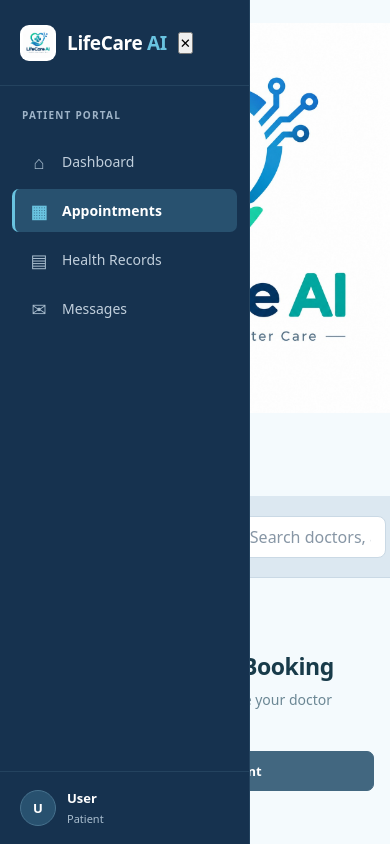
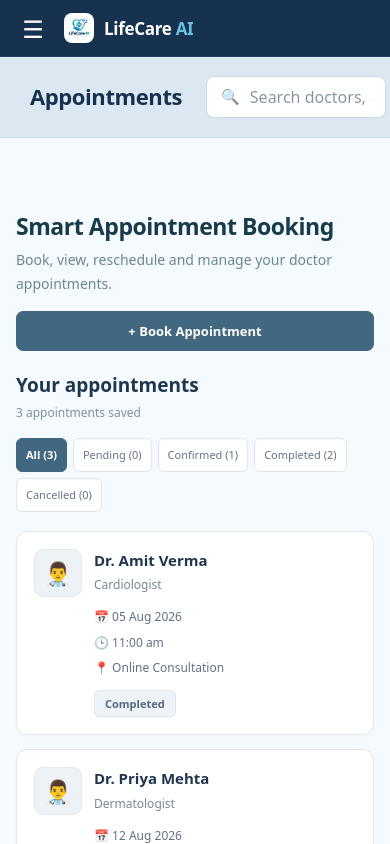
Before and after one commit to Diyamalik1536/LifeCare-AI, a React (Vite) app in the folder Patient/: page /appointments in a window 390 px wide. Shown: the top 844 px of the page. Built offline with nearby package versions, Linux system fonts and the light colour scheme.

Commit message:
Update Sidebar.css

```diff
--- a/Patient/src/shared/Sidebar.css
+++ b/Patient/src/shared/Sidebar.css
@@ -6,6 +6,8 @@
 .sidebar {
   width: 250px;
   height: 100vh;
+  height: 100dvh;
+  overflow-y: auto;
   background: #16324F;
   color: #FFFFFF;
   position: fixed;
@@ -14,8 +16,8 @@
   display: flex;
   flex-direction: column;
   border-right: 1px solid #24435F;
-  z-index: 100;
-  transition: width 0.2s ease;
+  z-index: 120;
+  transition: transform 0.25s ease;
 }
 
 /* Brand / Logo */
@@ -48,6 +50,32 @@
 
 .sidebar-brand-accent {
   color: #69C3E0;
+}
+
+.sidebar-close-btn {
+  display: none;
+  margin-left: auto;
+  width: 40px;
+  height: 40px;
+  align-items: center;
+  justify-content: center;
+  border: none;
+  border-radius: 8px;
+  background: transparent;
+  color: #C1CFDC;
+  font-size: 18px;
+  cursor: pointer;
+}
+
+.sidebar-close-btn:hover {
+  background: #204361;
+  color: #FFFFFF;
+}
+
+/* Mobile top bar + overlay (hidden on desktop) */
+.mobile-topbar,
+.sidebar-overlay {
+  display: none;
 }
 
 /* Section Label */
@@ -176,3 +204,101 @@
 .sidebar-link span:last-child {
   white-space: nowrap;
 }
+
+/* ==============================
+   Tablet + Mobile: off-canvas
+   drawer opened from a top bar
+================================ */
+@media (max-width: 900px) {
+  .mobile-topbar {
+    display: flex;
+    align-items: center;
+    gap: 10px;
+    position: fixed;
+    top: 0;
+    left: 0;
+    right: 0;
+    height: 56px;
+    padding: 0 12px;
+    padding-top: env(safe-area-inset-top);
+    box-sizing: content-box;
+    background: #16324F;
+    border-bottom: 1px solid #24435F;
+    color: #FFFFFF;
+    z-index: 90;
+  }
+
+  .mobile-menu-btn {
+    width: 42px;
+    height: 42px;
+    display: flex;
+    align-items: center;
+    justify-content: center;
+    border: none;
+    border-radius: 8px;
+    background: transparent;
+    color: #FFFFFF;
+    font-size: 24px;
+    cursor: pointer;
+  }
+
+  .mobile-menu-btn:hover {
+    background: #24435F;
+  }
+
+  .mobile-topbar-logo {
+    width: 30px;
+    height: 30px;
+    border-radius: 8px;
+    background: #FFFFFF;
+    padding: 2px;
+    object-fit: contain;
+  }
+
+  .mobile-topbar-title {
+    font-size: 17px;
+    font-weight: 700;
+    letter-spacing: -0.3px;
+  }
+
+  .sidebar {
+    width: min(280px, 85vw);
+    transform: translateX(-100%);
+    visibility: hidden;
+    transition: transform 0.25s ease, visibility 0s linear 0.25s;
+  }
+
+  .sidebar.open {
+    transform: translateX(0);
+    visibility: visible;
+    box-shadow: 8px 0 30px rgba(10, 25, 41, 0.35);
+    transition: transform 0.25s ease, visibility 0s linear 0s;
+  }
+
+  .sidebar-close-btn {
+    display: flex;
+  }
+
+  .sidebar-overlay {
+    display: block;
+    position: fixed;
+    inset: 0;
+    background: rgba(10, 25, 41, 0.5);
+    opacity: 0;
+    pointer-events: none;
+    transition: opacity 0.25s ease;
+    z-index: 110;
+  }
+
+  .sidebar-overlay-visible {
+    opacity: 1;
+    pointer-events: auto;
+  }
+}
+
+@media (prefers-reduced-motion: reduce) {
+  .sidebar,
+  .sidebar-overlay {
+    transition: none;
+  }
+}
```
